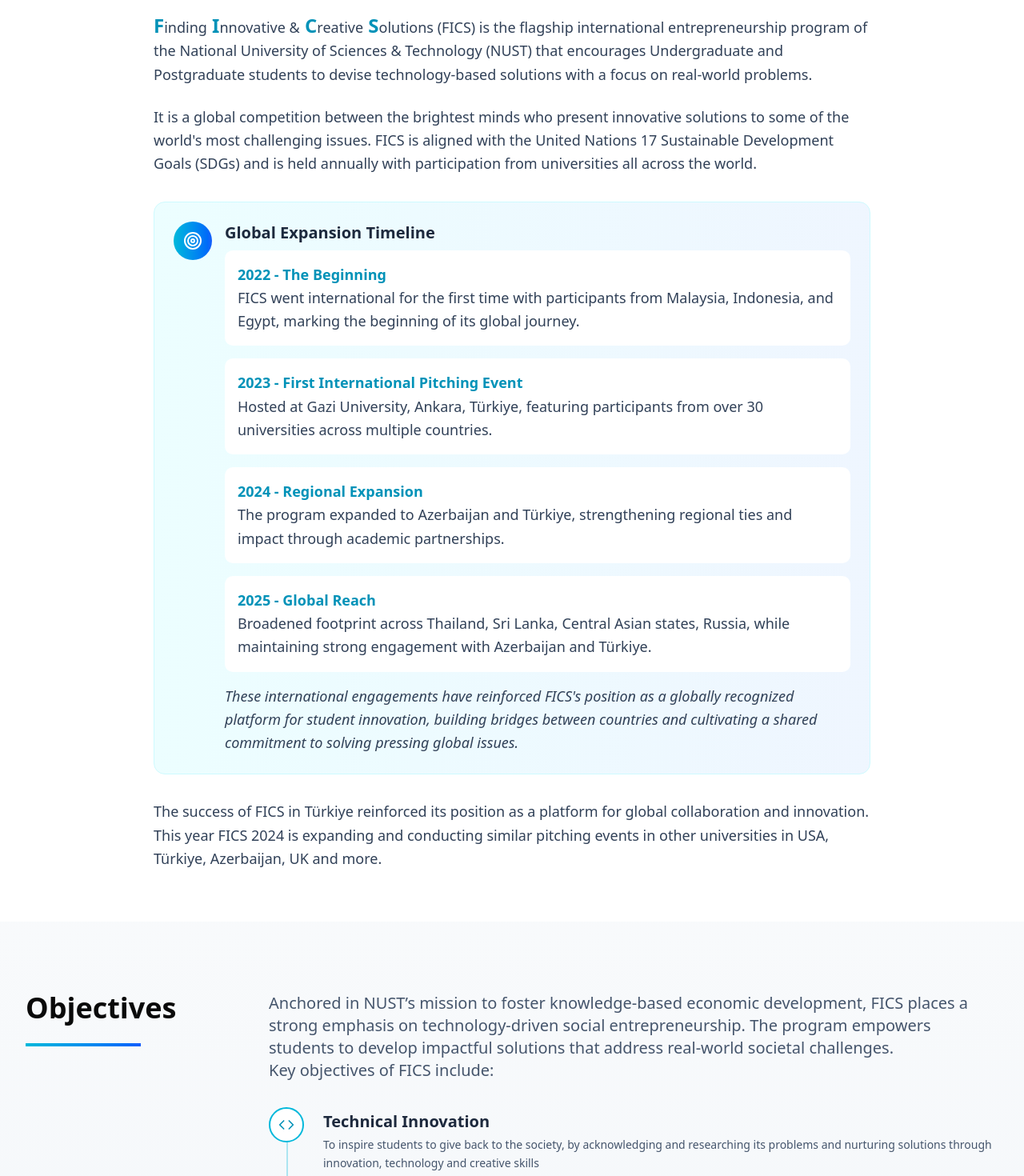
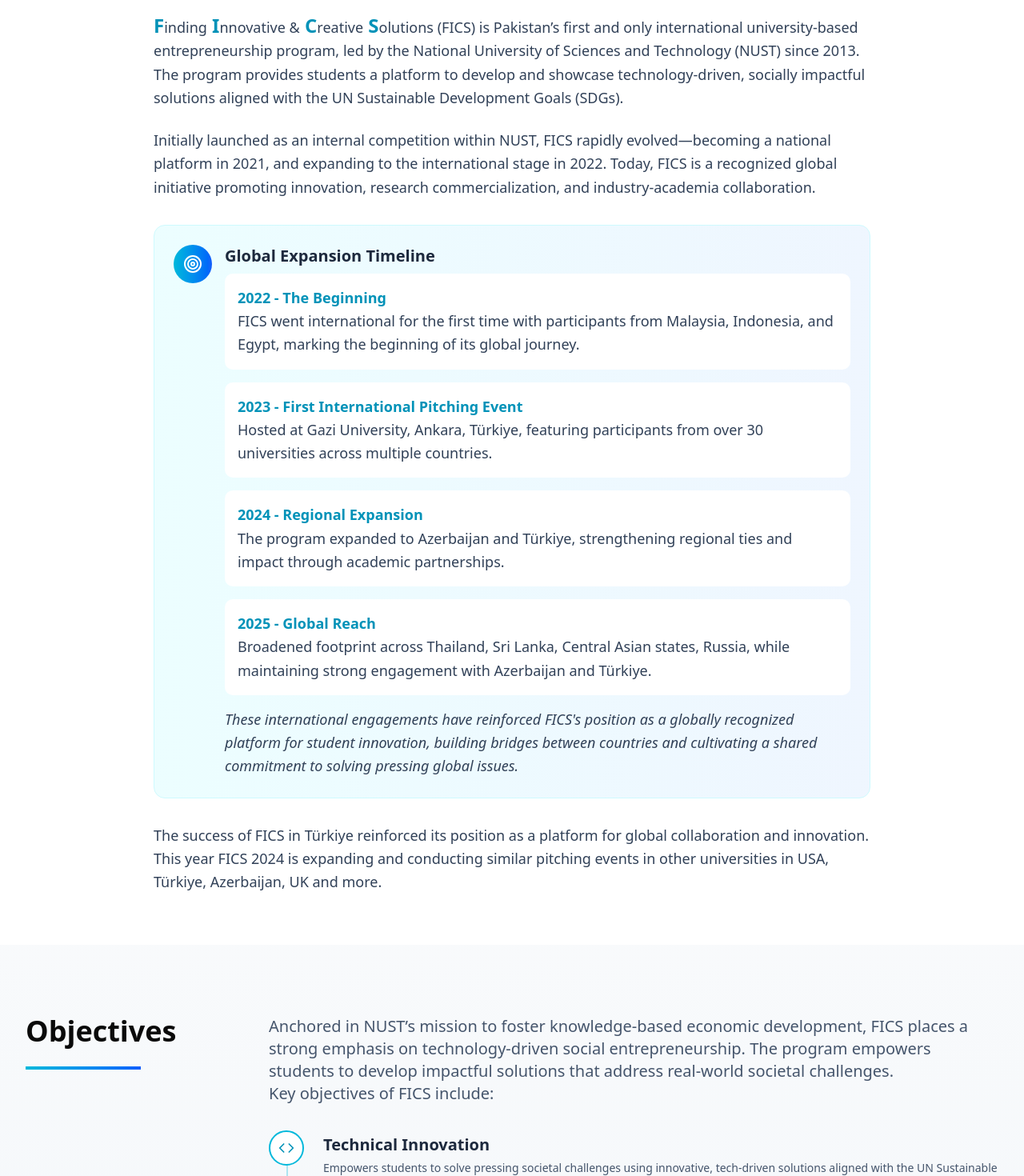
Before and after one commit to irfanhameed82/fics, a Next.js app: page /about in a window 1280 px wide. Shown: the part 700-2170 px from the top of the page at 80% size. Built offline with nearby package versions, Linux system fonts and the light colour scheme.

Commit message:
update 1

```diff
--- a/app/about/page.tsx
+++ b/app/about/page.tsx
@@ -76,19 +76,11 @@
                 <span className="text-2xl font-semibold text-cyan-600"> C</span>
                 reative
                 <span className="text-2xl font-semibold text-cyan-600"> S</span>
-                olutions (FICS) is the flagship international entrepreneurship
-                program of the National University of Sciences & Technology
-                (NUST) that encourages Undergraduate and Postgraduate students
-                to devise technology-based solutions with a focus on real-world
-                problems.
+               olutions (FICS) is Pakistan’s first and only international university-based entrepreneurship program, led by the National University of Sciences and Technology (NUST) since 2013. The program provides students a platform to develop and showcase technology-driven, socially impactful solutions aligned with the UN Sustainable Development Goals (SDGs).
               </p>
 
               <p>
-                It is a global competition between the brightest minds who
-                present innovative solutions to some of the world's most
-                challenging issues. FICS is aligned with the United Nations 17
-                Sustainable Development Goals (SDGs) and is held annually with
-                participation from universities all across the world.
+               Initially launched as an internal competition within NUST, FICS rapidly evolved—becoming a national platform in 2021, and expanding to the international stage in 2022. Today, FICS is a recognized global initiative promoting innovation, research commercialization, and industry-academia collaboration.
               </p>
 
               <div className="p-6 my-8 border bg-gradient-to-r from-cyan-50 to-blue-50 rounded-xl border-cyan-100">
--- a/app/faq/page.tsx
+++ b/app/faq/page.tsx
@@ -4,7 +4,7 @@
 export default function page (){
     return (
         <div className="pb-5 bg-white">
-             <div className="relative  w-full h-20 sm:h-24 w-full bg-gradient-to-b from-[#3BB0A1] to-[#00547E] flex items-center justify-center mb-5">
+             <div className="relative  h-20 sm:h-24 w-full bg-gradient-to-b from-[#3BB0A1] to-[#00547E] flex items-center justify-center mb-5">
         <h1 className="text-4xl font-semibold tracking-widest text-white">FAQ</h1>
         <CircleHelp size={50} color="#fafafa" strokeWidth={3} className="mx-4 mt-1 transition-all animation animate-float-spin"/>
       </div>
--- a/app/global-contacts/page.tsx
+++ b/app/global-contacts/page.tsx
@@ -7,7 +7,7 @@
     school: "Azerbaijan Technical University (AzTU)",
     members: [
       {
-        name: "Orkhan Vatankhah",
+        name: "Mr. Orkhan Vatankhah",
         position: "Head of International Relations Department",
         phone: "+9294125391348",
         email: "international@aztu.edu.az",
@@ -16,10 +16,10 @@
     },
     {
     id: 2,
-    school: "Chiang mai University (CMU) Thailand",
+    school: "Chiang Mai University (CMU) Thailand",
     members: [
       {
-        name: "Mrs. Praeploy Soonthornpruek",
+        name: "Mr. Praeploy Soonthornpruek",
         position: "Focal Person",
         phone: "+66-93-137-5227",
         email: "praeploy@iagency.co.th",
--- a/components/event/International.tsx
+++ b/components/event/International.tsx
@@ -12,7 +12,7 @@
   {
     id: 1,
     image: "/ficsazerbaijan/azerbaijaan.jpg",
-    title: "1st International Azerbaijan Pitching Event 2025",
+    title: "1st International Azerbaijan Pitching Event 2024",
      month: "May",
     date: "8",
     description:
@@ -22,12 +22,34 @@
    {
     id: 2,
     image: "/ficsturkey/turkey9.jpg",
-    title: "2nd International Turkiye Pitching Event 2025",
+    title: "2nd International Turkiye Pitching Event 2024",
       month: "June",
     date: "12",
     description:
       "FICS organized its second international pitching event in Turkiye, showcasing innovative startups and investment opportunities.",
     detail: "FICS organized its second international pitching event in Turkiye, showcasing innovative startups and investment opportunities."
+  },
+   {
+    id: 3,
+    image: "/ficsazerbaijan/secondazerbaijan.jpg",
+    title: "2nd International FICS 2025 Azerbaijan Pitching Event",
+     month: "May",
+    date: "27",
+    description:
+      "Held on 27th May 2025 at Azerbaijan Technical University (AzTU), Baku",
+    detail: `As part of NUST’s ongoing commitment to fostering global innovation and entrepreneurship, the 2nd International Chapter of FICS 2025 was successfully hosted by AzTU, in partnership with the National University of Sciences and Technology (NUST), Pakistan.
+Pakistan’s first and only international entrepreneurship competition — Finding Innovative & Creative Solutions (FICS) — brought together over 62 dynamic student teams from 21+ universities across Azerbaijan, along with 2 teams from Al-Farabi Kazakh National University 🇰🇿. AzTU proudly fielded 9 teams, presenting impactful startup ideas across diverse domains.
+The event opened with the national anthems of Pakistan and Azerbaijan, reflecting the strong cultural and academic ties between the two countries. Distinguished guests, including rectors from AzTU, BHOS, and Karabakh University, as well as Pro-Rector (RIC), NUST, Dr. Rizwan Riaz, emphasized the significance of FICS in enabling youth-driven innovation across borders.
+Competing teams pitched to a jury comprising leading academics and industry professionals.
+1st Prize: CleanX – Baku Higher Oil School
+2nd Prize: InSight Glasses – Baku Higher Oil School
+1st Runner Up: Irrigo – Baku State University
+2nd Runner Up: Agrowise – Baku Higher Oil School
+3rd Runner Up: CO2toD Projects - Azerbaijan Technical University (AzTU)
+Special Innovation Award: Guide Wear - Baku Engineering University
+Special Innovation Award: RoboSpider Rescuer - Al-Farabi Kazakh National University (KazNU), Kazakhstan
+Emerging Institution – Special Impact Award: Harvest Together - Karabakh University, Khankendi
+The winners will advance to the FICS 2025 Grand Finale at NUST Islamabad this August, joining a global community of changemakers working to solve real-world problems through technology and innovation.`
   },
 
 ]
--- a/components/event/pakistan.tsx
+++ b/components/event/pakistan.tsx
@@ -37,7 +37,7 @@
     image: "/national/pitchingislamabad.jpg",
     title: "FICS 2025 Islamabad Pitching Event",
     month: "Apr ",
-    date: "24",
+    date: "23-24",
     description:
       "On April 23-24, 2025, FICS held a pitching event in Islamabad, Pakistan.",
     details: `Finding Innovative & Creative Solutions (FICS '25) is a flagship initiative of NUST towards fostering social entrepreneurship. The 12th edition of FICS expanded its international footprint to Turkiye and Azerbaijan in partnership with Azerbaijan Technical University and Altinbas University, Turkiye. The robust competition witnessed as many as 800 project submissions from over 30 NUST Schools & Colleges, and national and international institutions. Mr Mohyuddin Ahmed Wani, Secretary Ministry of Federal Education & Professional Training, graced the event as chief guest. Prominent amongst others were Lt Gen (Retd) Engr Javed Mahmood Bukhari, Rector NUST, and Ambassadors and esteemed educationists from Azerbaijan, Turkiye and Brunei Darussalam.
--- a/components/event/upcoming.tsx
+++ b/components/event/upcoming.tsx
@@ -51,7 +51,7 @@
     month: "June",
     date: "27",
     description:
-      "The event is being conducted in collaboration with Chaing Mail University Thailand.So, join us for an exciting day of innovation and entrepreneurship.",
+      "The event is being conducted in collaboration with Chaing Mai University Thailand.So, join us for an exciting day of innovation and entrepreneurship.",
     details:"The event is being conducted in collaboration with Chaing Mail University Thailand.So, join us for an exciting day of innovation and entrepreneurship."
   },
 ]
--- a/components/objective.tsx
+++ b/components/objective.tsx
@@ -11,7 +11,7 @@
       icon: <Code className="w-5 h-5" />,
       title: "Technical Innovation",
       description:
-        "To inspire students to give back to the society, by acknowledging and researching its problems and nurturing solutions through innovation, technology and creative skills",
+        "Empowers students to solve pressing societal challenges using innovative, tech-driven solutions aligned with the UN Sustainable Development Goals (SDGs).",
     },
     {
       id: 2,
--- a/components/project-card.tsx
+++ b/components/project-card.tsx
@@ -29,13 +29,13 @@
 
       <CardContent className="pb-2">
         <p className="text-sm leading-relaxed text-slate-600">{project.description}</p>
-
+{/*
         {project.prizeMoney && (
           <div className="flex items-center gap-2 mt-4 text-amber-700">
             <Award className="w-5 h-5" />
             <p className="font-medium">{project.prizeMoney}</p>
           </div>
-        )}
+        )} */}
       </CardContent>
 
       <CardFooter className="pt-0 mt-auto border-t ">
```
Also changed, not shown: app/contact-organizers/page.tsx (+7 -6 lines), components/statsfics.tsx (+5 -12 lines), 1 other file (tests, documents, lock files or other folders).
